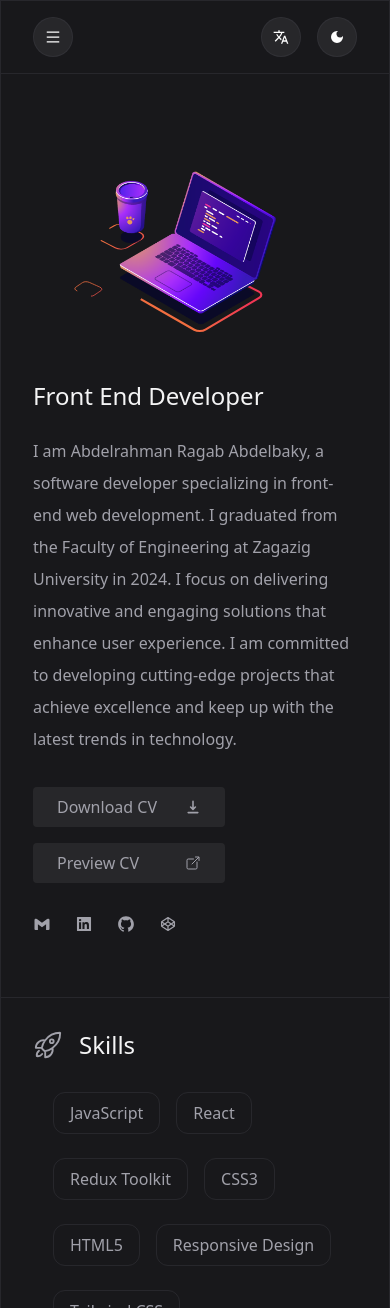
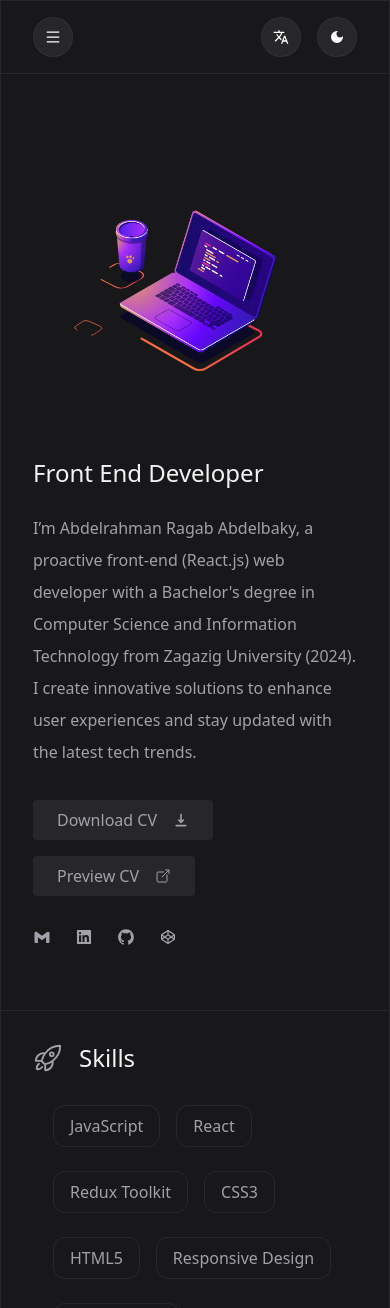
Before and after one commit to Abdelrahman5243/abdelrahman-ragab-portfolio, a React (Vite) app: page / in a window 390 px wide. Shown: the top 1308 px of the page. Built offline with nearby package versions, Linux system fonts and the light colour scheme.

Commit message:
text , label

```diff
--- a/src/components/contact/Contact.jsx
+++ b/src/components/contact/Contact.jsx
@@ -87,6 +87,7 @@ const Contact = () => {
             className="contact-animation h-[355px]"
             animationData={contactAnimation}
             aria-label="contact animation"
+            role="img"
           />
         </div>
       </div>
--- a/src/components/hero/Hero.jsx
+++ b/src/components/hero/Hero.jsx
@@ -57,7 +57,7 @@ const Hero = () => {
       className="flex my-8 items-center flex-col-reverse md:flex-row py-8"
       aria-labelledby="hero-title"
     >
-      <div className="left-section w-full md:w-1/2">
+      <div className="left-section w-full md:w-1/2 relative">
         <motion.h1
           id="hero-title"
           initial={{ opacity: 0, y: -20 }}
@@ -76,14 +76,14 @@ const Hero = () => {
         >
           {HERO_CONTENT.description}
         </motion.p>
-        <div className="flex flex-wrap gap-4 mb-8">
+        <div className="flex flex-wrap gap-4 mb-8 max-w-max">
           <motion.a
             initial={{ opacity: 0 }}
             animate={{ opacity: 1 }}
             transition={{ duration: 1, delay: 1 }}
             href={cv}
             download="Abdelrahman-Ragab-Abdelbaky-CV.pdf"
-            className="w-48 py-2 px-6 bg-light-bgHeader dark:bg-dark-bgHeader text-light-subtitle dark:text-dark-subtitle rounded flex gap-4 items-center justify-between"
+            className="py-2 px-6 bg-light-bgHeader dark:bg-dark-bgHeader text-light-subtitle dark:text-dark-subtitle rounded flex gap-4 items-center justify-between"
             aria-label="Download CV"
           >
             {HERO_CONTENT.downloadCV}
@@ -96,7 +96,7 @@ const Hero = () => {
             transition={{ duration: 1, delay: 1 }}
             href={HERO_CONTENT.cvUrl}
             target="_blank"
-            className="w-48 py-2 px-6 bg-light-bgHeader dark:bg-dark-bgHeader text-light-subtitle dark:text-dark-subtitle rounded flex gap-4 items-center justify-between"
+            className="py-2 px-6 bg-light-bgHeader dark:bg-dark-bgHeader text-light-subtitle dark:text-dark-subtitle rounded flex gap-4 items-center justify-between"
             aria-label="Preview CV"
           >
             {HERO_CONTENT.showCV}
@@ -122,13 +122,16 @@ const Hero = () => {
         </div>
       </div>
 
-      <div className="right-section w-full md:w-1/2">
+      <div className="right-section w-full md:w-1/2 relative">
+        <div className="animation-container w-full h-80 flex items-center justify-center">
           <Lottie
             lottieRef={lottieRef}
             onComplete={() => lottieRef.current.setSpeed(0.5)}
             animationData={devAnimation}
+            role="img"
             aria-label="Developer animation"
           />
+        </div>
       </div>
     </section>
   );
--- a/src/components/projects/ProjectCard.jsx
+++ b/src/components/projects/ProjectCard.jsx
@@ -42,6 +42,7 @@ const ProjectCard = ({ project, id }) => {
         <Link
           className="text-light-blue flex items-center gap-2"
           to={`project-details/${id}`}
+          aria-label={`View details for project ${id}`}
         >
           more
           <LuArrowLeft
--- a/src/locales/ar/translation.json
+++ b/src/locales/ar/translation.json
@@ -7,7 +7,7 @@
   },
   "hero": {
     "title": "مطوّر واجهات المستخدم",
-    "description": "أنا عبد الرحمن رجب , مطور برمجيات ومتخصص في تطوير واجهات المستخدم للمواقع. تخرجت من كلية الهندسة بجامعة الزقازيق في 2024، وأعمل كمطور ويب في مجال الواجهة الأمامية. أركز على تقديم حلول مبتكرة وجذابة تعزز تجربة المستخدم، وأسعى دائمًا لتطوير مشاريع تقنية تحقق التميز وتواكب أحدث الاتجاهات في عالم التكنولوجيا.",
+    "description": "أنا عبد الرحمن راغب عبد الباقي، مطور واجهات أمامية (React.js) متميز، حاصل على بكالوريوس في علوم الحاسوب وتكنولوجيا المعلومات من جامعة الزقازيق (2024). أعمل على تطوير حلول مبتكرة لتعزيز تجربة المستخدم وأبقى على اطلاع بأحدث اتجاهات التكنولوجيا.",
     "downloadCV": "تحميل السيرة الذاتية",
     "showCV": "عرض السيرة الذاتية"
   },
--- a/src/locales/en/translation.json
+++ b/src/locales/en/translation.json
@@ -7,7 +7,7 @@
   },
   "hero": {
     "title": "Front End Developer",
-    "description": "I am Abdelrahman Ragab Abdelbaky, a software developer specializing in front-end web development. I graduated from the Faculty of Engineering at Zagazig University in 2024. I focus on delivering innovative and engaging solutions that enhance user experience. I am committed to developing cutting-edge projects that achieve excellence and keep up with the latest trends in technology.",
+    "description": "I’m Abdelrahman Ragab Abdelbaky, a proactive front-end (React.js) web developer with a Bachelor's degree in Computer Science and Information Technology from Zagazig University (2024). I create innovative solutions to enhance user experiences and stay updated with the latest tech trends.",
     "downloadCV": "Download CV",
     "showCV": "Preview CV"
   },
```
Lines whose indentation alone changed are shown as unchanged.
